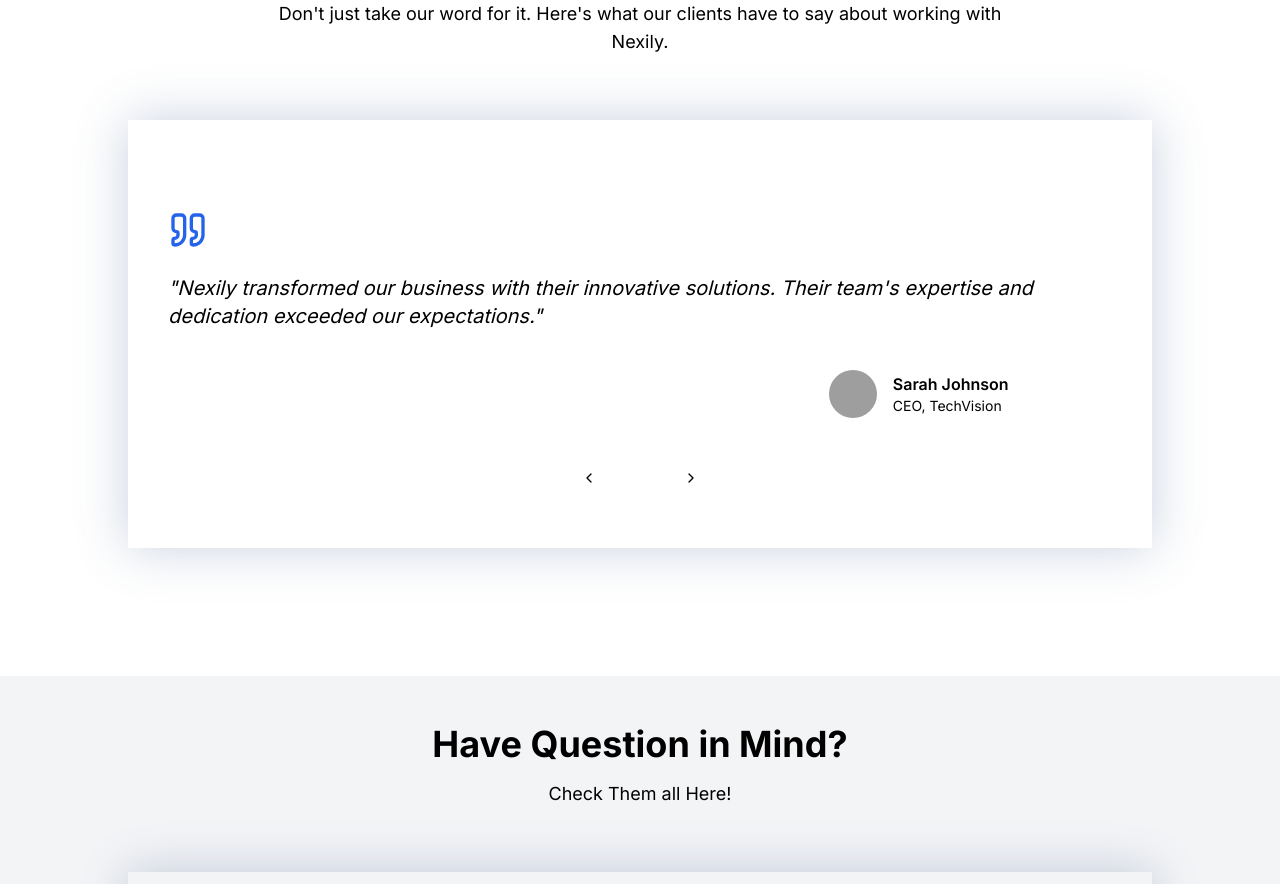
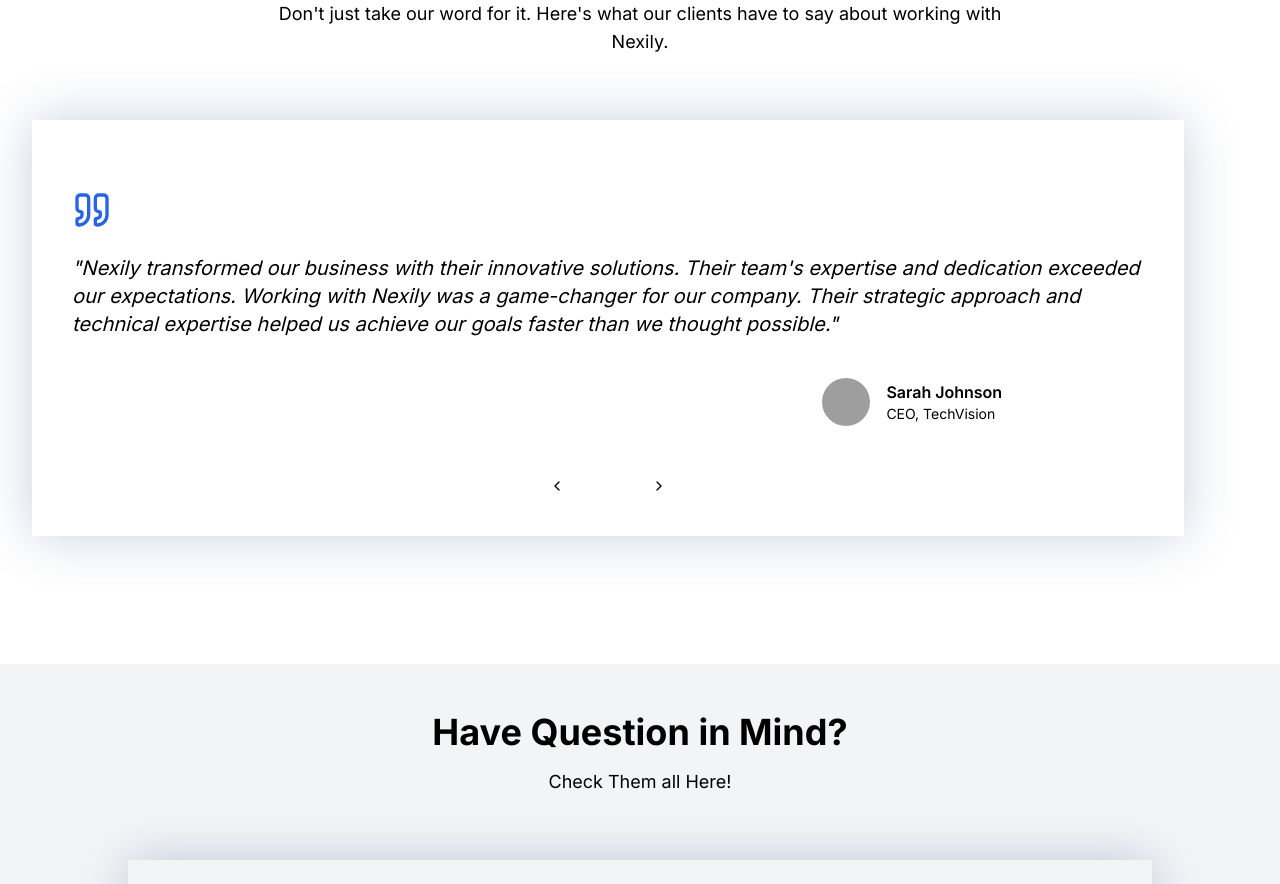
Before and after one commit to rajib18197/Nexily, a Next.js app: page / in a window 1280 px wide. Shown: the part 2800-3684 px from the top of the page. Built offline with nearby package versions, Linux system fonts and the light colour scheme; grey boxes are pictures that could not be loaded.

Commit message:
UI sections done

```diff
--- a/src/components/Testimonial.jsx
+++ b/src/components/Testimonial.jsx
@@ -10,7 +10,7 @@ import { Button } from "@/components/ui/button";
 const testimonials = [
   {
     quote:
-      "Nexily transformed our business with their innovative solutions. Their team's expertise and dedication exceeded our expectations.",
+      "Nexily transformed our business with their innovative solutions. Their team's expertise and dedication exceeded our expectations. Working with Nexily was a game-changer for our company. Their strategic approach and technical expertise helped us achieve our goals faster than we thought possible.",
     author: "Sarah Johnson",
     position: "CEO, TechVision",
     avatar:
@@ -71,11 +71,11 @@ export default function Testimonials() {
         </div>
 
         <div
-          className="max-w-5xl mx-auto"
+          className="max-w-6xl"
           style={{
             boxShadow:
               "0 0 0 transparent,0 0 0 transparent, 0 0 3rem rgba(76, 103, 150, 0.3)",
-            padding: "50px 0",
+            padding: "30px 0",
           }}
         >
           <div className="relative">
```
